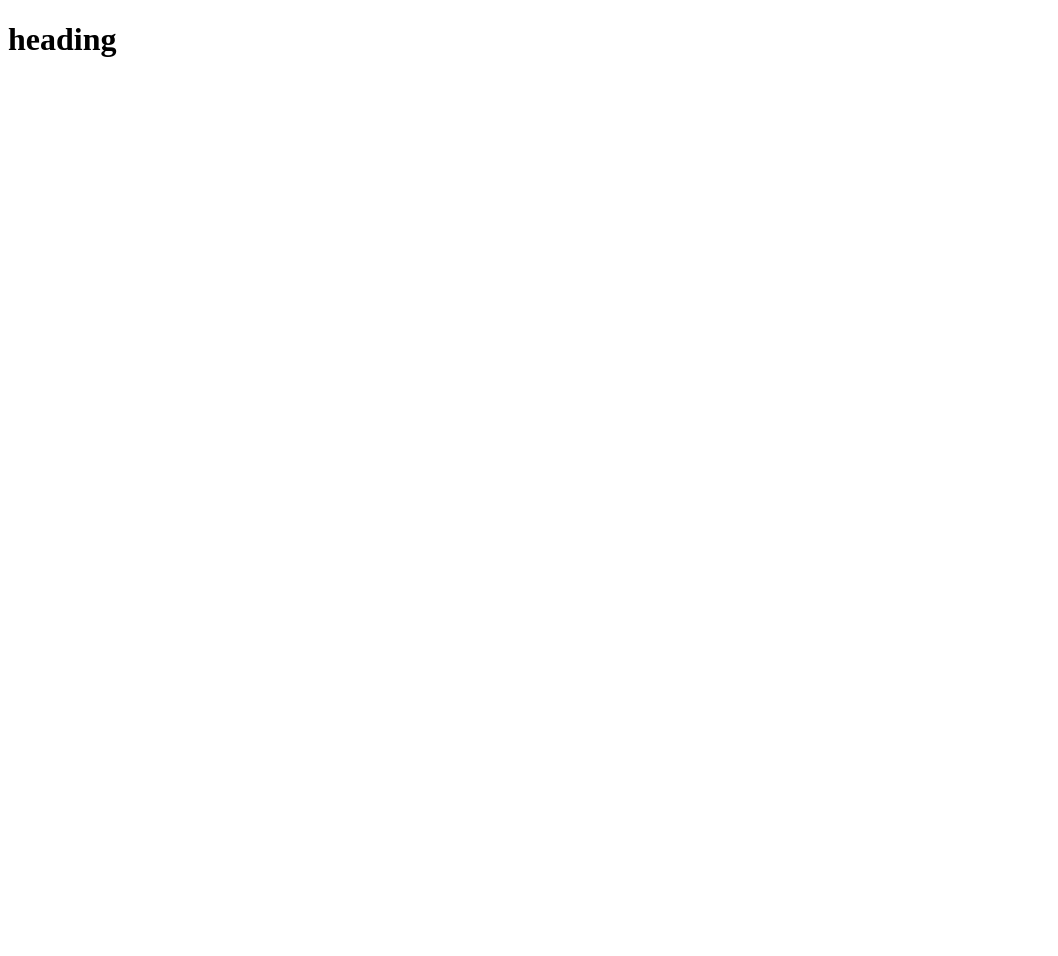
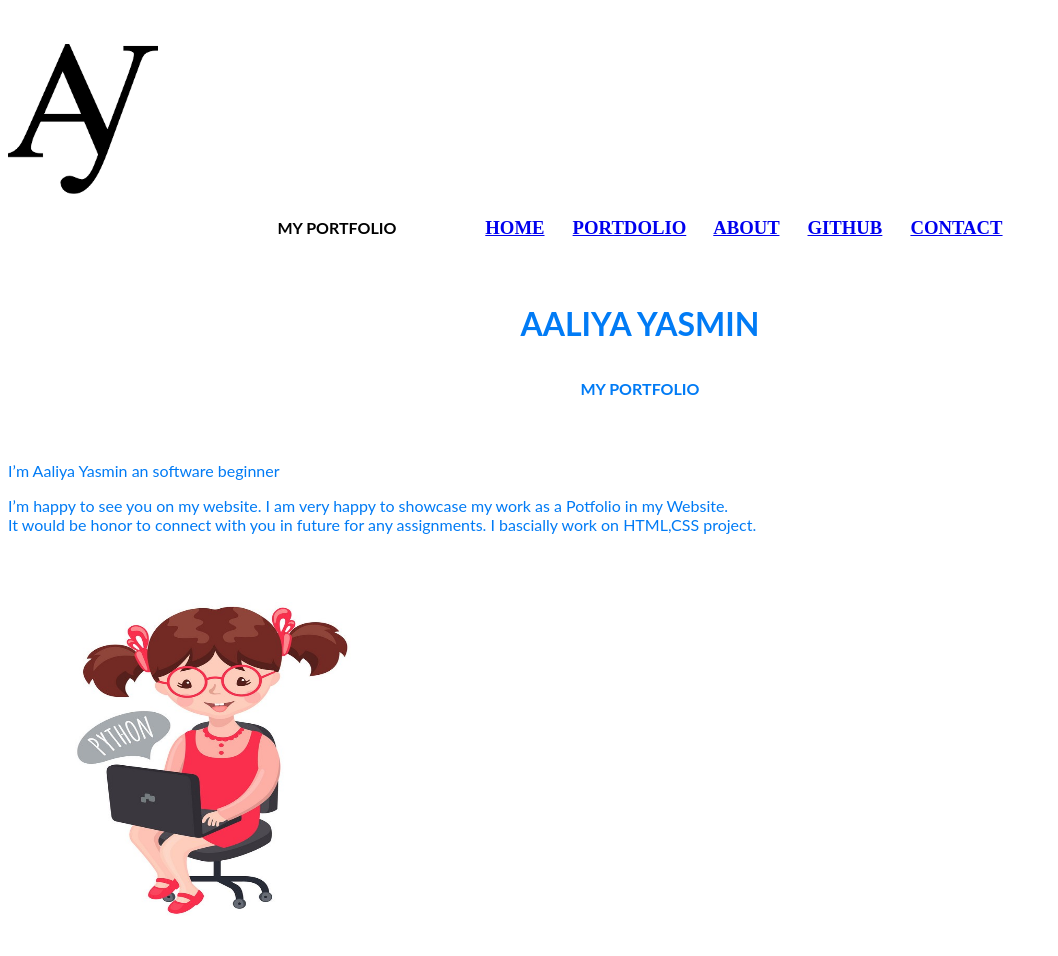
Before and after one commit to aaliyayasmin/aaliyayasmin.github.io, a plain HTML site: page index.html in a window 1280 px wide. Shown: the whole page, without its empty margins (0-1058 px from the left). Before the commit the page ends 800 px from the top, so only its background shows below. Drawn offline with Linux system fonts and the light colour scheme.

Commit message:
new update

```diff
--- a/index.html
+++ b/index.html
@@ -1,11 +1,50 @@
 <!DOCTYPE html>
 <html lang="en">
-  <head>
-    <meta charset="UTF-8" />
-    <meta name="viewport" content="width=device-width, initial-scale=1.0" />
-    <title>hello world</title>
-  </head>
-  <body>
-    <h1>heading</h1>
-  </body>
+
+<head>
+    <title>MY PORTFOLIO</title>
+    <meta charset="UTF-8">
+    <meta name="viewport" content="width=device-width, initial-scale=1">
+</head>
+
+<body>
+    <br />
+    <br />
+    <img src="3.png" alt="AY" style="width:150px;height:150px;">
+
+
+    <h3 align="center">
+        <font face="lato" size="3">MY PORTFOLIO</font>
+        &nbsp;&nbsp;&nbsp;&nbsp;&nbsp;&nbsp;&nbsp;&nbsp;&nbsp;&nbsp;&nbsp;&nbsp;&nbsp;&nbsp;&nbsp;&nbsp;&nbsp;
+        <font face="cinzel">
+            <a href="#">HOME</a> &nbsp;&nbsp;&nbsp;&nbsp;
+            <a href="#">PORTDOLIO</a> &nbsp;&nbsp;&nbsp;&nbsp;
+            <a href="#">ABOUT</a> &nbsp;&nbsp;&nbsp;&nbsp;
+            <a href="#">GITHUB</a> &nbsp;&nbsp;&nbsp;&nbsp;
+            <a href="#">CONTACT</a>
+            </br>
+            </br>
+            </br>
+        </font>
+    </h3>
+    <h1 align="center">
+        <font face="lato" color="#017bf5" size="6">
+            AALIYA YASMIN
+        </font>
+    </h1>
+    <h1 align="center">
+        <font face="lato" color="#017bf5" size="3">
+            MY PORTFOLIO
+            </br></br>
+        </font>
+    </h1>
+    <font face="lato" color="#017bf5" size="3">
+        <p>I’m Aaliya Yasmin an software beginner</p>
+        <p>I’m happy to see you on my website. I am very happy to showcase my work as a Potfolio in my Website. <br />It
+            would be honor to connect with you in future for any assignments. I bascially work on HTML,CSS project.</p>
+
+        <img src="2.jpg" alt="A GIRL" style="width:400px;height:400px;">
+
+</body>
+
 </html>
```
Also changed, not shown: 1.jpg (added), 2.jpg (added), 3.png (added), v4-460px-Get-the-URL-for-Pictures-Step-2-Version-6.jpg.jfif (added).
